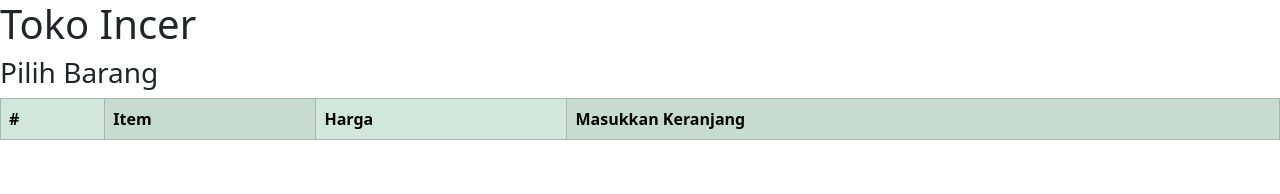
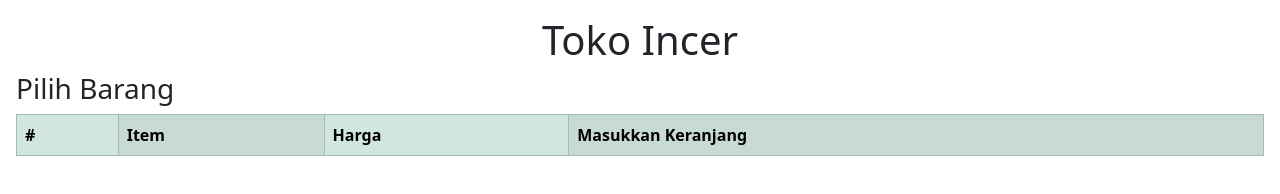
Before and after one commit to RijwanBiasaAja/transaksi-pembelian, a plain HTML site: page index.html in a window 1280 px wide. Drawn offline with nearby package versions, Linux system fonts and the light colour scheme; no server answers.

Commit message:
menambah margin dan rat

```diff
--- a/index.html
+++ b/index.html
@@ -12,8 +12,8 @@
   <script src="https://code.jquery.com/jquery-3.7.1.min.js" integrity="sha256-/JqT3SQfawRcv/BIHPThkBvs0OEvtFFmqPF/lYI/Cxo=" crossorigin="anonymous"></script>
 </head>
 
-<body>
-  <h1>Toko Incer</h1>
+<body class="m-3">
+  <h1 class="text-center">Toko Incer</h1>
 
 <h3>Pilih Barang</h3>
   <table class="table table-striped-columns table-bordered border-success" id="daftar-barang">
```
